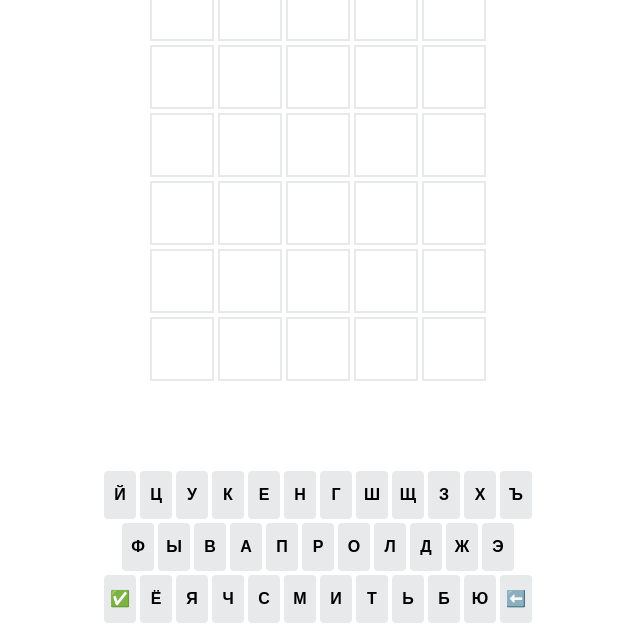
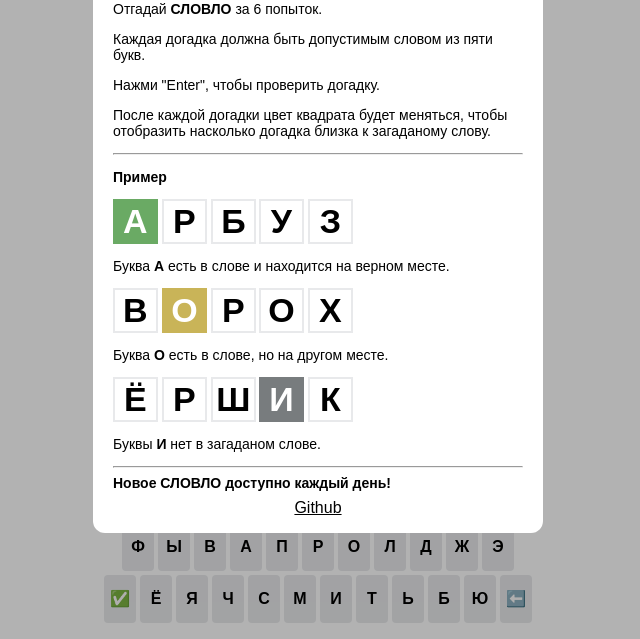
Before and after one commit to KarKarbI4/wordle_ru, a website built with Vite: page index.html in a window 1280 px wide. Shown: the part 161-800 px from the top of the page, without its empty margins (322-962 px from the left). Built offline with nearby package versions, Linux system fonts and the light colour scheme; what nanoevents would draw is missing.

Commit message:
Add rules modal

```diff
--- a/index.html
+++ b/index.html
@@ -13,7 +13,9 @@
   <body>
     <div class="container">
       <div class="wordle-header">
-        <div class="wordle-header__left"></div>
+        <div class="wordle-header__left">
+          <button class="wordle-header__rules">❓</button>
+        </div>
         <h1 class="wordle-header-text">СЛОВЛО</h1>
         <div class="wordle-header__right">
           <button class="wordle-header__stats">📊</button>
@@ -107,13 +109,95 @@
         </div>
       </div>
     </div>
-    <div id="endGameModal" class="modal-backdrop modal-hidden">
-      <div class="modal">
-        <div class="modal-content">
-          <div class="modal-close">❌</div>
+    <div id="modals-container"></div>
+    <template id="game-modal">
+      <div class="modal-backdrop modal-hidden">
+        <div class="modal">
+          <div class="modal-content">
+            <div class="modal-close">❌</div>
+          </div>
         </div>
       </div>
-    </div>
+    </template>
+    <template id="rules-modal-content">
+      <div>
+        <div class="rules-header">Как играть</div>
+        <div class="rules-content">
+          <p>Отгадай <b>СЛОВЛО</b> за 6 попыток.</p>
+          <p>Каждая догадка должна быть допустимым словом из пяти букв.</p>
+          <p>Нажми "Enter", чтобы проверить догадку.</p>
+          <p>
+            После каждой догадки цвет квадрата будет меняться, чтобы отобразить
+            насколько догадка близка к загаданому слову.
+          </p>
+          <hr />
+          <p><b>Пример</b></p>
+          <div class="attempt rules-attempt">
+            <div class="letter letter-reveal letter-green">
+              <div class="letter-inner">А</div>
+            </div>
+            <div class="letter">
+              <div class="letter-inner">Р</div>
+            </div>
+            <div class="letter">
+              <div class="letter-inner">Б</div>
+            </div>
+            <div class="letter">
+              <div class="letter-inner">У</div>
+            </div>
+            <div class="letter">
+              <div class="letter-inner">З</div>
+            </div>
+          </div>
+          <p>Буква <b>А</b> есть в слове и находится на верном месте.</p>
+          <div class="attempt rules-attempt">
+            <div class="letter">
+              <div class="letter-inner">В</div>
+            </div>
+            <div class="letter letter-reveal letter-yellow">
+              <div class="letter-inner">О</div>
+            </div>
+            <div class="letter">
+              <div class="letter-inner">Р</div>
+            </div>
+            <div class="letter">
+              <div class="letter-inner">О</div>
+            </div>
+            <div class="letter">
+              <div class="letter-inner">Х</div>
+            </div>
+          </div>
+          <p>Буква <b>О</b> есть в слове, но на другом месте.</p>
+          <div class="attempt rules-attempt">
+            <div class="letter">
+              <div class="letter-inner">Ё</div>
+            </div>
+            <div class="letter">
+              <div class="letter-inner">Р</div>
+            </div>
+            <div class="letter">
+              <div class="letter-inner">Ш</div>
+            </div>
+            <div class="letter letter-reveal letter-gray">
+              <div class="letter-inner">И</div>
+            </div>
+            <div class="letter">
+              <div class="letter-inner">К</div>
+            </div>
+          </div>
+          <p>Буквы <b>И</b> нет в загаданом слове.</p>
+          <hr />
+          <b>Новое СЛОВЛО доступно каждый день!</b>
+          <br />
+          <div class="rules-footer">
+            <a href="https://github.com/KarKarbI4/wordle_ru" target="_blank"
+              >Github</a
+            >
+          </div>
+        </div>
+      </div>
+    </template>
+
     <script type="module" src="/src/main.ts"></script>
   </body>
 </html>
--- a/src/main.ts
+++ b/src/main.ts
@@ -15,6 +15,7 @@
 import { solutions } from "./solutions";
 import { attachGameSessionStore } from "./gameSessionStore";
 import { showStatsModal } from "./showStatsModal";
+import { showRulesOnStart } from "./showRulesOnStart";
 
 const solution = solutionForDate({
   solutions,
@@ -108,3 +109,5 @@
     ]
   );
 });
+
+showRulesOnStart();
--- /dev/null
+++ b/src/showRulesOnStart.ts
@@ -0,0 +1,14 @@
+import { showRules } from "./ui/rules";
+
+export function showRulesOnStart() {
+  const rulesShowed = JSON.parse(
+    localStorage.getItem("rules-showed") || "false"
+  );
+  if (!rulesShowed) {
+    showRules();
+  }
+}
+
+export function markRulesShowed() {
+  localStorage.setItem("rules-showed", "true");
+}
--- a/src/showStatsModal.ts
+++ b/src/showStatsModal.ts
@@ -1,10 +1,10 @@
 import { loadGameStats } from "./gameStats";
 import { numberOfTheDay } from "./numberOfTheDay";
-import { showModal } from "./ui/modal";
+import { openModal } from "./ui/modal";
 import { renderStats } from "./ui/stats";
 
 export function showStatsModal() {
   const stats = loadGameStats();
   const statsElement = renderStats({ stats, numberOfTheDay });
-  showModal(statsElement);
+  openModal(statsElement);
 }
--- a/src/ui/header.css
+++ b/src/ui/header.css
@@ -25,7 +25,8 @@
   top: 0;
 }
 
-.wordle-header__stats {
+.wordle-header__stats,
+.wordle-header__rules {
   all: unset;
   font-size: 1.5rem;
   line-height: 2.5rem;
--- a/src/ui/header.ts
+++ b/src/ui/header.ts
@@ -1,7 +1,14 @@
 import { showStatsModal } from "../showStatsModal";
+import { showRules } from "./rules";
 
 const statsButton = document.querySelector(".wordle-header__stats");
 
 statsButton?.addEventListener("click", () => {
   showStatsModal();
 });
+
+const rulesButton = document.querySelector(".wordle-header__rules");
+
+rulesButton?.addEventListener("click", () => {
+  showRules();
+});
--- /dev/null
+++ b/src/ui/lib/createInstanceOfTemplate.ts
@@ -0,0 +1,9 @@
+export function createInstanceOfTemplate(
+  templateId: string
+): HTMLElement | undefined {
+  const template = document.querySelector<HTMLTemplateElement>(templateId);
+
+  return template?.content.firstElementChild?.cloneNode(true) as
+    | HTMLElement
+    | undefined;
+}
--- a/src/ui/main.css
+++ b/src/ui/main.css
@@ -4,6 +4,7 @@
 @import "./notification.css";
 @import "./virtualKeyboard.css";
 @import "./stats.css";
+@import "./rules.css";
 
 *,
 *::before,
@@ -71,3 +72,11 @@
   max-width: 500px;
   margin: 0 auto;
 }
+
+a {
+  color: var(--text-color);
+}
+
+a:visited {
+  color: unset;
+}
--- a/src/ui/modal.css
+++ b/src/ui/modal.css
@@ -43,8 +43,8 @@
   border-radius: 0.75rem;
   padding: 1rem;
   padding-top: 2rem;
-  padding-left: 2rem;
-  padding-right: 2rem;
+  padding-left: 1.25rem;
+  padding-right: 1.25rem;
 }
 
 .modal-close {
--- a/src/ui/modal.ts
+++ b/src/ui/modal.ts
@@ -1,38 +1,32 @@
 import { applyAnimationOnce } from "./lib/applyAnimationOnce";
+import { createInstanceOfTemplate } from "./lib/createInstanceOfTemplate";
 
-const crossElement = document.querySelector(".modal-close");
-
-crossElement?.addEventListener("click", () => {
-  closeModal();
-});
-
-const backdropElement = document.querySelector(".modal-backdrop");
-
-backdropElement?.addEventListener("click", () => {
-  closeModal();
-});
-
-export function showModal(content: HTMLElement) {
-  const modal = document.querySelector<HTMLElement>("#endGameModal");
+function createNewModal() {
+  const modal = createInstanceOfTemplate("#game-modal");
   if (!modal) {
-    return;
+    throw new Error("Failed to create modal");
   }
 
-  const contentContainer = modal.querySelector<HTMLElement>(".modal-content")!;
+  const modalsContainer = document.querySelector("#modals-container");
+  if (!modalsContainer) {
+    throw new Error("Failed to find modals container");
+  }
 
-  if (contentContainer.lastChild) {
-    contentContainer.removeChild(contentContainer.lastChild);
+  modalsContainer.appendChild(modal);
+  modal.classList.remove("modal-hidden", "modal-hidden-animate");
+
+  return modal;
 }
+
+export async function openModal(content: HTMLElement): Promise<void> {
+  return new Promise((resolve) => {
+    const modal = createNewModal();
+    const contentContainer = modal.querySelector(".modal-content")!;
     contentContainer.appendChild(content);
 
-  modal.classList.remove("modal-hidden", "modal-hidden-animate");
-}
-
-export async function closeModal() {
-  const modal = document.querySelector<HTMLElement>("#endGameModal");
-
+    async function closeModal() {
       if (!modal) {
-    throw new Error("Modal element not found");
+        throw new Error("Failed to close modal");
       }
 
       await applyAnimationOnce(
@@ -41,4 +35,17 @@
         "disappear-animation"
       );
       modal.classList.add("modal-hidden");
+      modal.remove();
+      resolve();
     }
+
+    const crossElement = modal.querySelector(".modal-close");
+    crossElement?.addEventListener("click", () => {
+      closeModal();
+    });
+
+    modal?.addEventListener("click", () => {
+      closeModal();
+    });
+  });
+}
--- /dev/null
+++ b/src/ui/rules.css
@@ -0,0 +1,22 @@
+.rules-header {
+  font-size: 1.5rem;
+  text-align: center;
+  margin-top: -1.25rem;
+}
+
+.rules-content {
+  margin-top: 1rem;
+  font-size: 0.875rem;
+}
+
+.rules-attempt {
+  width: 15rem;
+}
+
+.rules-footer {
+  margin-top: 0.5rem;
+  text-align: center;
+  display: flex;
+  justify-content: center;
+  font-size: 1rem;
+}
--- /dev/null
+++ b/src/ui/rules.ts
@@ -0,0 +1,11 @@
+import { markRulesShowed } from "../showRulesOnStart";
+import { createInstanceOfTemplate } from "./lib/createInstanceOfTemplate";
+import { openModal } from "./modal";
+
+export function showRules() {
+  const rulesElement = createInstanceOfTemplate("#rules-modal-content")!;
+
+  openModal(rulesElement).then(() => {
+    markRulesShowed();
+  });
+}
```
Also changed, not shown: README.md. Lines whose indentation alone changed are shown as unchanged.
